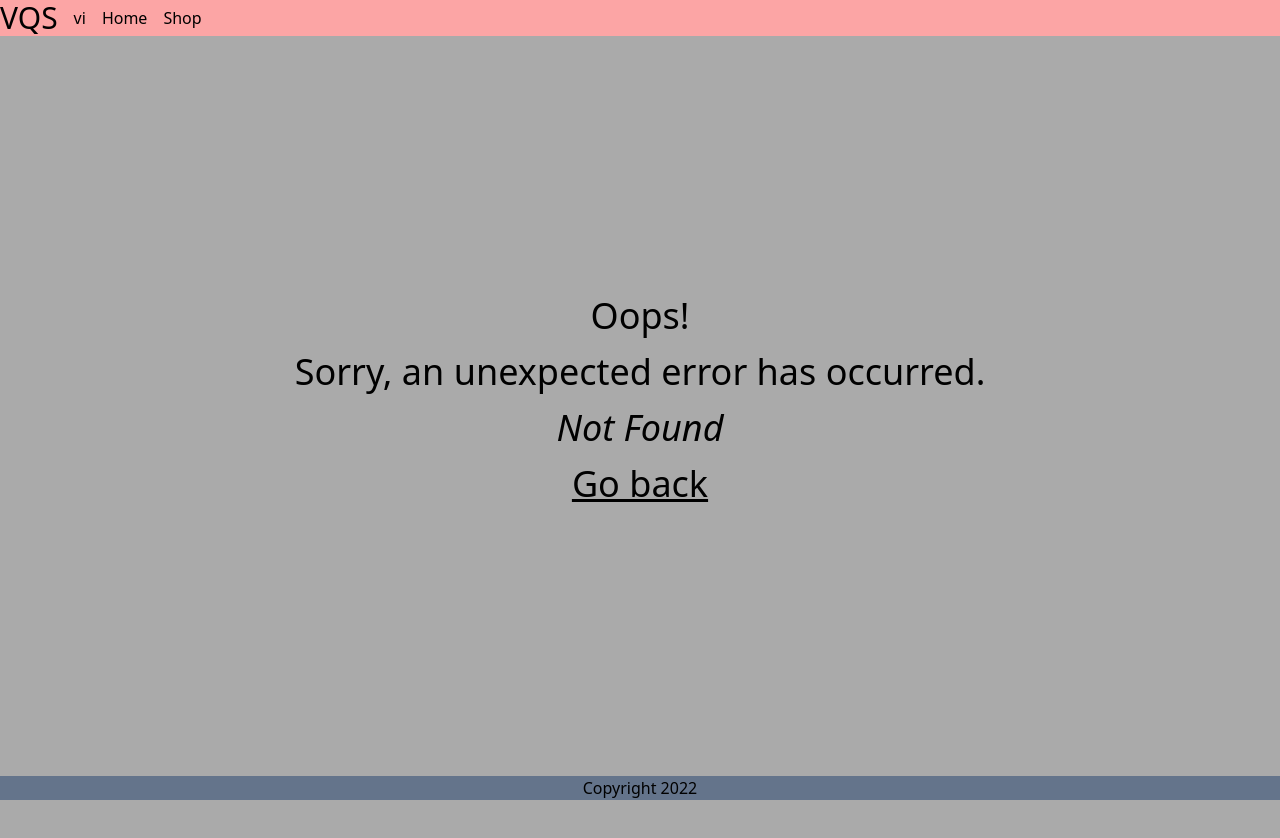
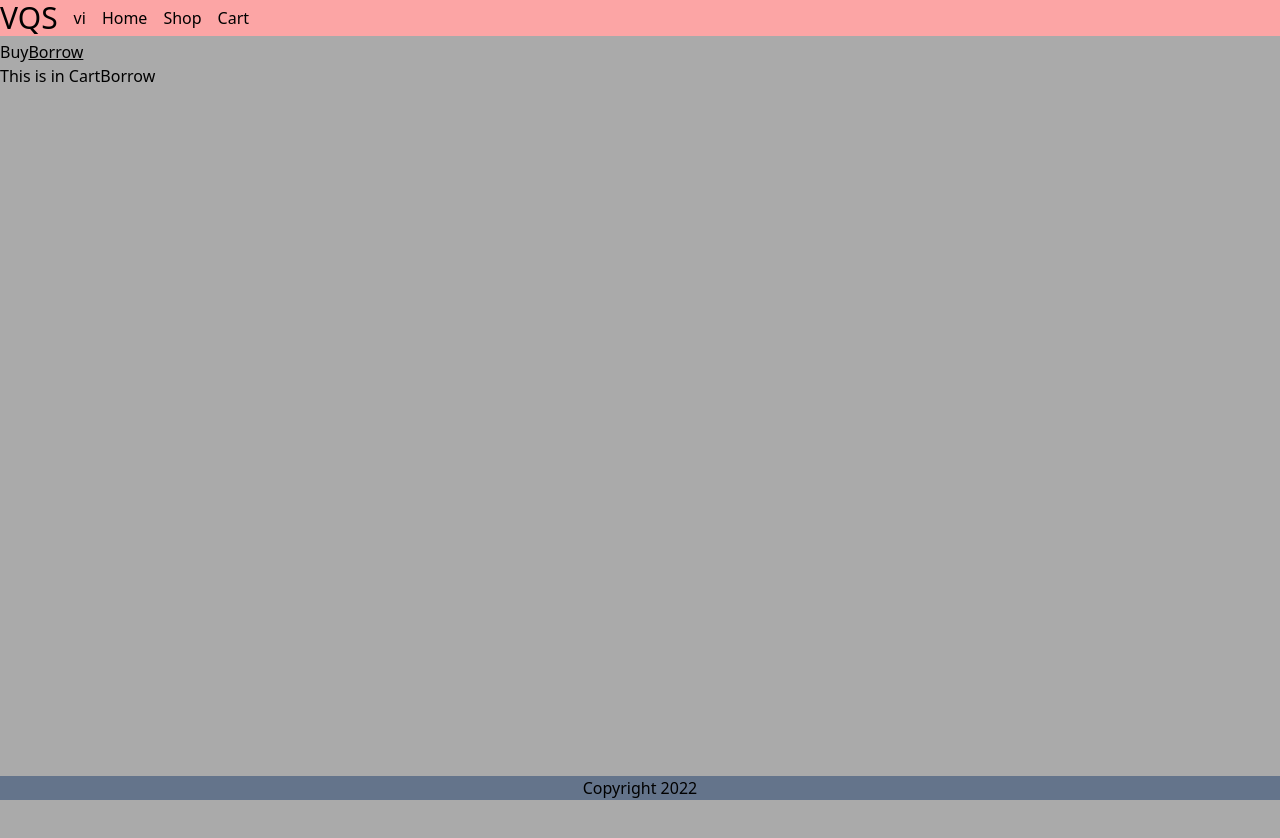
Before and after one commit to minhhoccode111/shopping-cart-top, a React (Vite) app: page /cart/borrow in a window 1280 px wide. Before the commit this address had no page. Shown: the top 838 px of the page. Before the commit the page ends 800 px from the top, so only its background shows below. Built offline with nearby package versions, Linux system fonts and the light colour scheme.

Commit message:
Cart route and its methods

```diff
--- a/src/methods/carts.ts
+++ b/src/methods/carts.ts
@@ -1,9 +1,21 @@
-const data = [{}];
+import { getBooks } from './books';
+
+const data = [];
 
 const set = (data) => localStorage.setItem('carts', JSON.stringify(data));
 
-export const getCarts = () => {
+export const getCarts = async () => {
   const carts = localStorage.getItem('carts');
-  if (carts === null) return data;
-  else return JSON.parse(carts);
+  if (carts === null) {
+    const books = await getBooks();
+    for (const book of books) {
+      if (book.title === 'Sự an ủi của triết học' || book.title === 'Chủ nghĩa khắc kỷ') {
+        // init state of cart data
+        // buyQuantity is book left in our store that user can buy
+        // borrowQuantity is the maximum day user can borrow the book (we will suggest user to buy the book if they try to borrow the book beyond the cost of the book itself)
+        data.push({ id: book.id, buyQuantity: 1, inputBuyQuantity: 0, borrowQuantity: book.price, inputBorrowQuantity: 0 });
+      }
+    }
+    return data;
+  } else return JSON.parse(carts);
 };
--- /dev/null
+++ b/src/routes/cart-borrow.tsx
@@ -0,0 +1,9 @@
+const CartBorrow = () => {
+  return (
+    <>
+      <h1>This is in CartBorrow</h1>
+    </>
+  );
+};
+
+export default CartBorrow;
--- /dev/null
+++ b/src/routes/cart-buy.tsx
@@ -0,0 +1,5 @@
+const CartBuy = () => {
+  return <h1>This is in Cart Buy</h1>;
+};
+
+export default CartBuy;
--- /dev/null
+++ b/src/routes/cart-default.tsx
@@ -0,0 +1,23 @@
+import { NavLink, Outlet } from 'react-router-dom';
+
+const Cart = () => {
+  return (
+    <>
+      <header className="">
+        <nav className="">
+          <NavLink className={({ isActive, isPending }) => (isActive ? 'underline' : isPending ? 'pending' : '')} to={'buy'}>
+            Buy
+          </NavLink>
+          <NavLink className={({ isActive, isPending }) => (isActive ? 'underline' : isPending ? 'pending' : '')} to={'borrow'}>
+            Borrow
+          </NavLink>
+        </nav>
+      </header>
+      <section className="">
+        <Outlet />
+      </section>
+    </>
+  );
+};
+
+export default Cart;
--- a/src/routes/cart.tsx
+++ /dev/null
@@ -1,5 +0,0 @@
-const Cart: React.FC = () => {
-  return <h1>This is in Cart</h1>;
-};
-
-export default Cart;
--- a/src/routes/root.tsx
+++ b/src/routes/root.tsx
@@ -17,6 +17,9 @@ const Root: React.FC = () => {
           <NavLink className={({ isActive, isPending }) => (isActive ? 'underline' : isPending ? 'pending' : '')} to={'/shop'}>
             Shop
           </NavLink>
+          <NavLink className={({ isActive, isPending }) => (isActive ? 'underline' : isPending ? 'pending' : '')} to={'/cart/buy'}>
+            Cart
+          </NavLink>
         </nav>
       </header>
       <main className="h-screen my-10">
--- a/src/routes/shop.tsx
+++ b/src/routes/shop.tsx
@@ -1,7 +1,6 @@
 import { Link, useLoaderData, useNavigate } from 'react-router-dom';
 import { getBooks } from '../methods/books';
 
-// add loader to prepare data
 export const loader = async () => {
   const books = await getBooks();
   return { books };
```
Also changed, not shown: src/router.tsx (+17 -0 lines).
